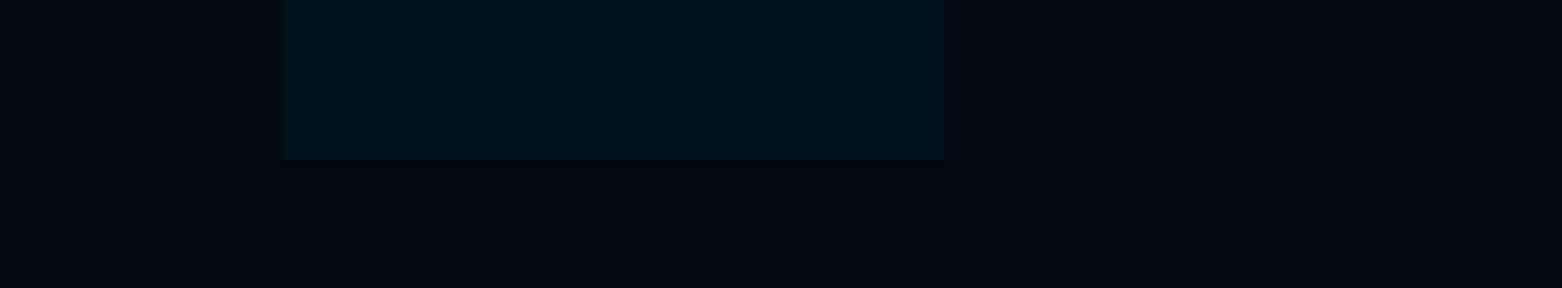
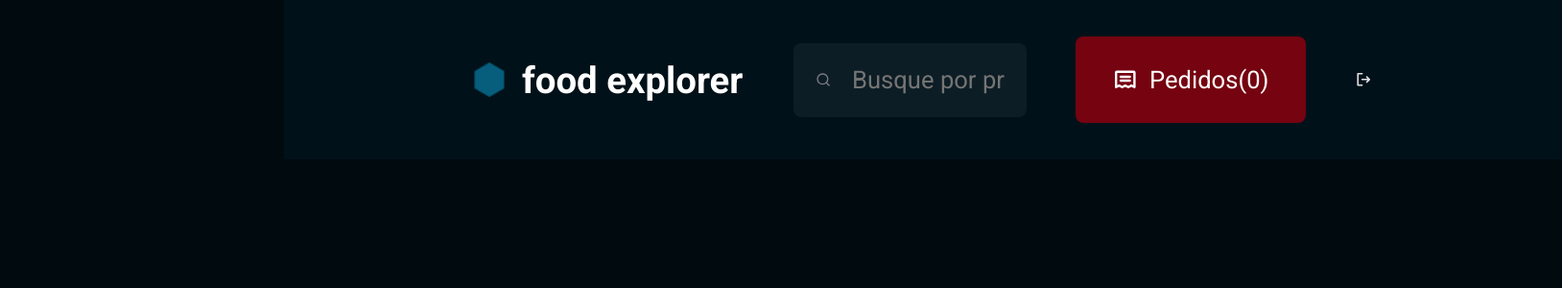
Before and after one commit to Brenobn/Front-FoodExplorer, a React (Vite) app: page / in a window 1280 px wide. Shown: the top 300 px of the page at 96% size, 1628 px wide, since content can reach past the window. Built offline with nearby package versions, Linux system fonts and the light colour scheme.

Commit message:
Finalizing the HTML structure logic and style to make the Header adaptive

```diff
--- a/src/components/Header/index.jsx
+++ b/src/components/Header/index.jsx
@@ -1,8 +1,11 @@
 import { useState } from "react";
-import { PiReceiptBold } from "react-icons/pi";
-import { FiMenu } from "react-icons/fi";
+import { PiReceiptBold, PiSignOutBold } from "react-icons/pi";
+import { FiMenu, FiSearch } from "react-icons/fi";
 
 import { HeaderContainer, HeaderItensContainer, LogoText, DesktopMenu, DesktopMenuItens } from "./styles";
+
+import { Input } from "../Input";
+import { Button } from "../Button";
 
 import Polygon from "../../assets/Polygon.png";
 
@@ -23,6 +26,19 @@ export function Header() {
           <PiReceiptBold size={32} />
         </LogoText>
       </HeaderItensContainer>
+      {menuOpen && (
+        <DesktopMenu>
+          <DesktopMenuItens>
+            <div className="text-logo">
+              <img src={Polygon} alt="Logo do app" />
+              <h1>food explorer</h1>
+            </div>
+            <Input icon={FiSearch} placeholder="Busque por pratos ou ingredientes" />
+            <Button icon={PiReceiptBold} title="Pedidos(0)" />
+            <PiSignOutBold />
+          </DesktopMenuItens>
+        </DesktopMenu>
+      )}
     </HeaderContainer>
   );
 }
--- a/src/components/Header/styles.js
+++ b/src/components/Header/styles.js
@@ -86,12 +86,12 @@ export const DesktopMenu = styled.div`
 
 export const DesktopMenuItens = styled.div`
   display: flex;
-  padding: 2.4rem 13.4rem;
+  padding: 2.4rem 12.4rem;
   align-items: center;
   gap: 3.2rem;
 
   img {
-    width: 3.0rem;
+    width: 2.0rem;
   }
 
   h1 {
@@ -111,4 +111,8 @@ export const DesktopMenuItens = styled.div`
     align-items: center;
     gap: 1.0rem;
   }
+
+  > svg {
+    width: 4.2rem;
+  }
 `;
```
